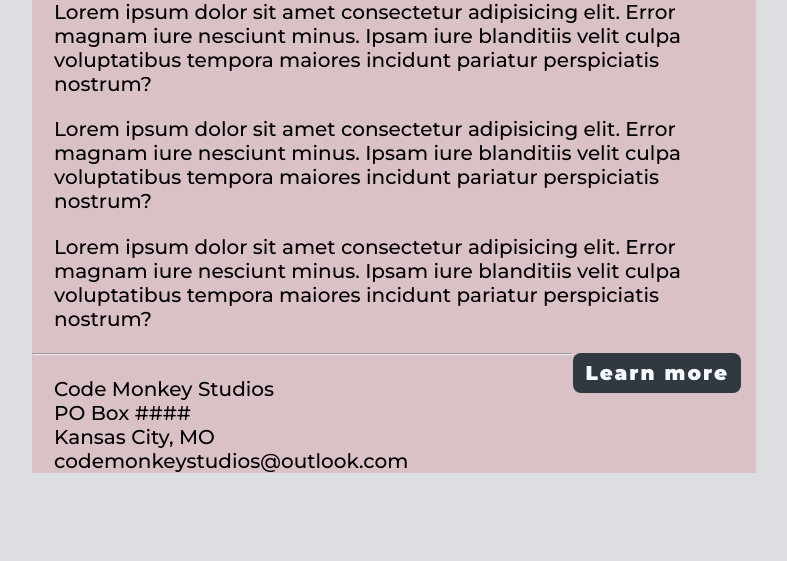
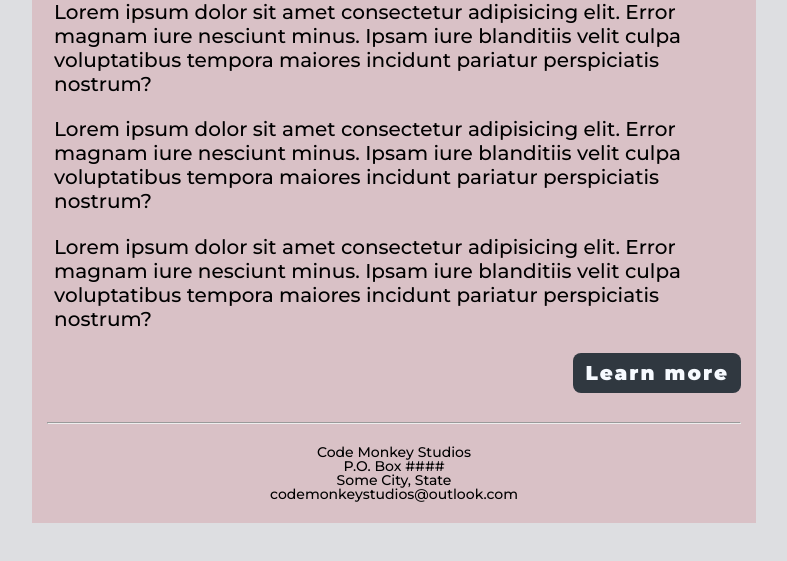
Before and after one commit to DDeShon/html-email-template, a plain HTML site: page index.html in a window 1280 px wide. Shown: the part 731-1292 px from the top of the page, without its empty margins (246-1033 px from the left). Before the commit the page ends 1264 px from the top, so only its background shows below. Drawn offline with Linux system fonts and the light colour scheme.

Commit message:
added styling

```diff
--- a/index.html
+++ b/index.html
@@ -71,6 +71,21 @@
         border-radius: 8px;
         letter-spacing: 2px;
       }
+
+      hr {
+        height: 1px;
+        background-color: #303840;
+        clear: both;
+        width: 96%;
+        margin: auto;
+      }
+
+      #contact {
+        text-align: center;
+        font-size: 14px;
+        line-height: 14px;
+        padding-bottom: 3%;
+      }
     </style>
   </head>
   <body>
@@ -122,8 +137,8 @@
         <footer>
           <p id="contact">
             Code Monkey Studios <br />
-            PO Box #### <br />
-            Kansas City, MO <br />
+            P.O. Box #### <br />
+            Some City, State <br />
             codemonkeystudios@outlook.com
           </p>
         </footer>
```
